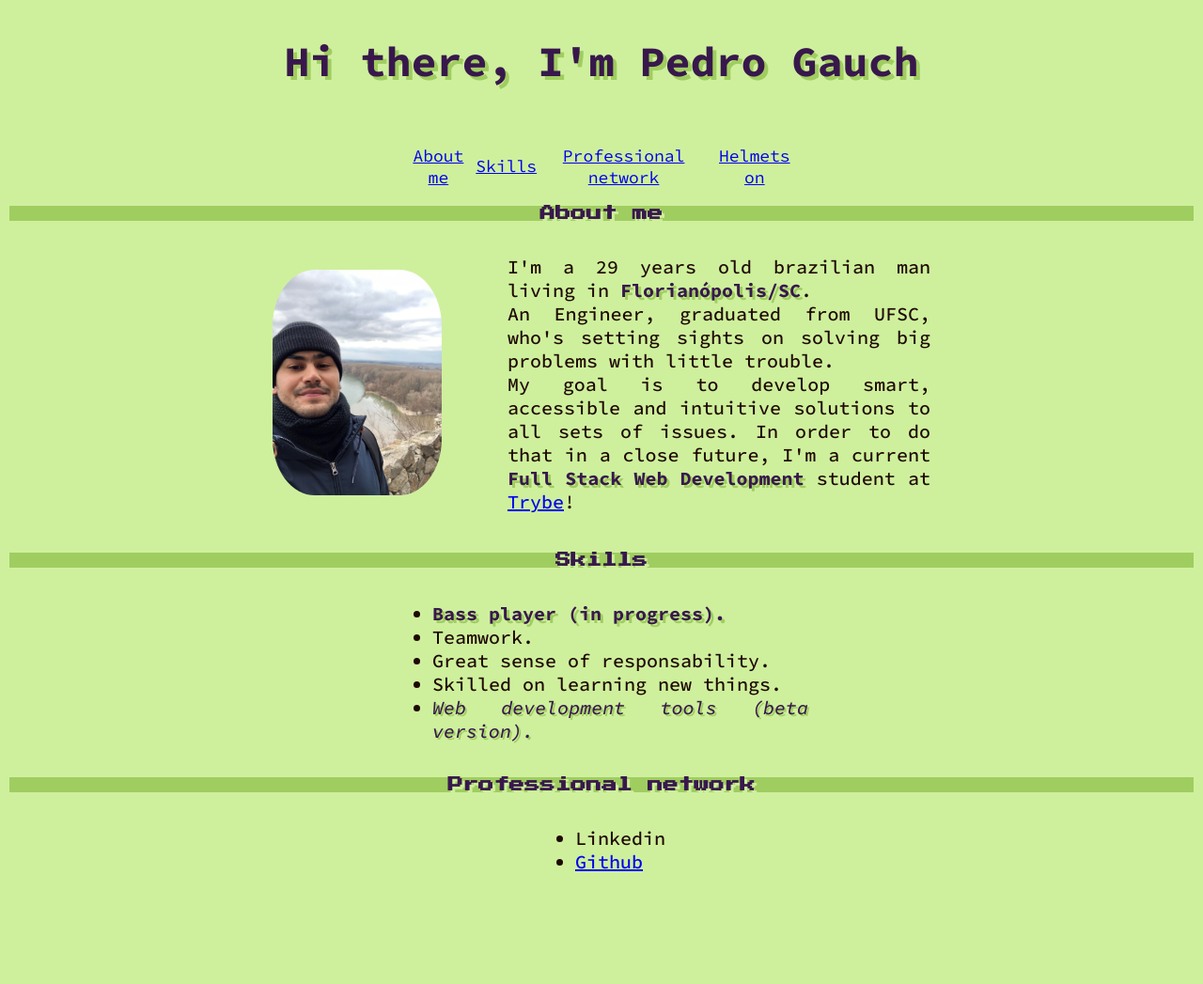
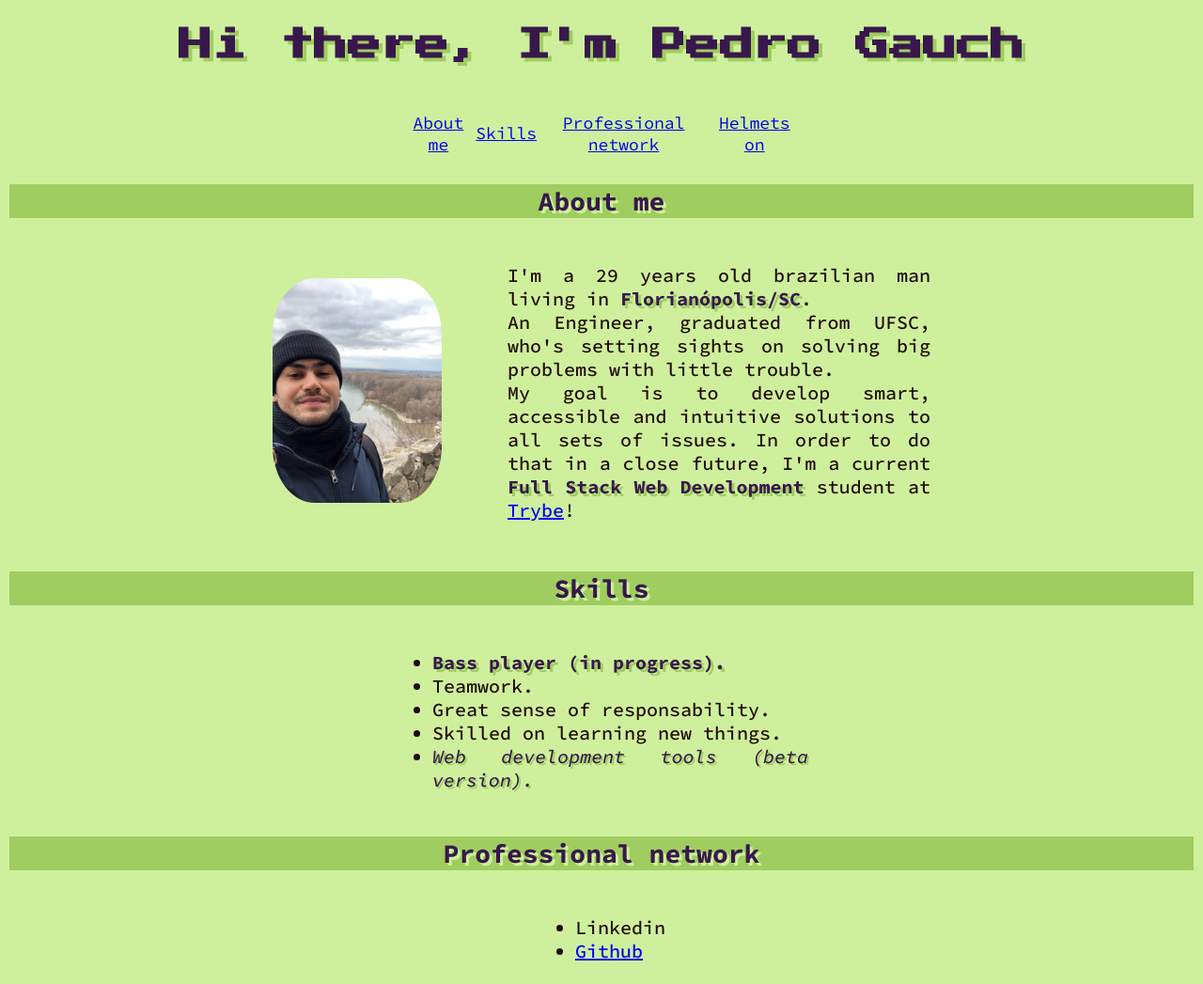
Before and after one commit to pedrogauch/pedrogauch.github.io, a plain HTML site: page index.html in a window 1280 px wide. Shown: the whole page at 94% size. Before the commit the page ends 959 px from the top, so only its background shows below. Drawn offline with Linux system fonts and the light colour scheme.

Commit message:
atualiza fonte do titulo e seçao

```diff
--- a/style.css
+++ b/style.css
@@ -10,11 +10,11 @@ body {
 }
 
 #hero-title {
-    /* font-family: 'Press Start 2P', sans-serif; */
+    font-family: 'Press Start 2P', sans-serif;
     text-align: center;
     text-shadow: 4px 4px #A0CD60;
     color: #38184C;
-    font-size: 30px;
+    font-size: 24px;
     font-weight: 900;
     padding: auto;
 }
@@ -48,12 +48,12 @@ body {
 }
 
 #topic-title {
-    font-family: 'Press Start 2P', sans-serif;
+    /* font-family: 'Press Start 2P', sans-serif; */
     background-color: #A0CD60;
     text-shadow: 3px 3px #CEF09D;
     color: #38184C;
     font-weight: 700;
-    font-size: 14px;
+    font-size: 24px;
     text-align: center;
 
 }
```
Also changed, not shown: index.html (+0 -52 lines).
